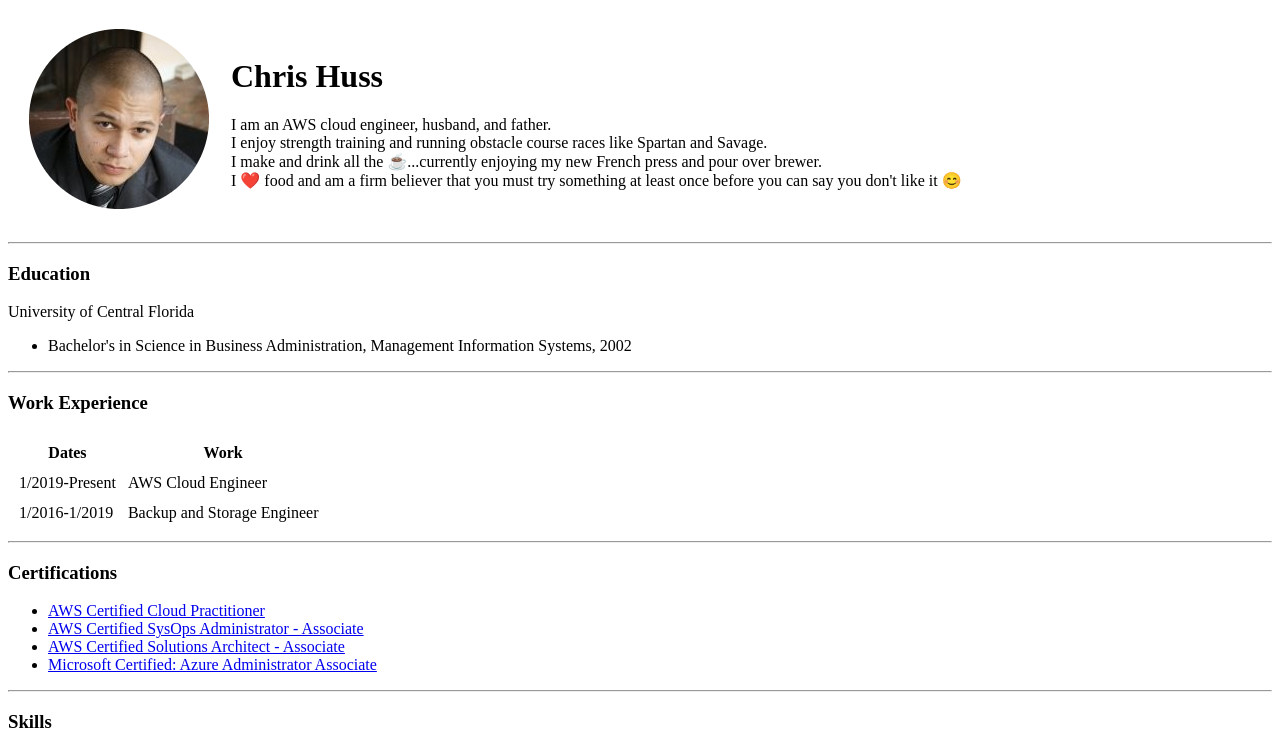
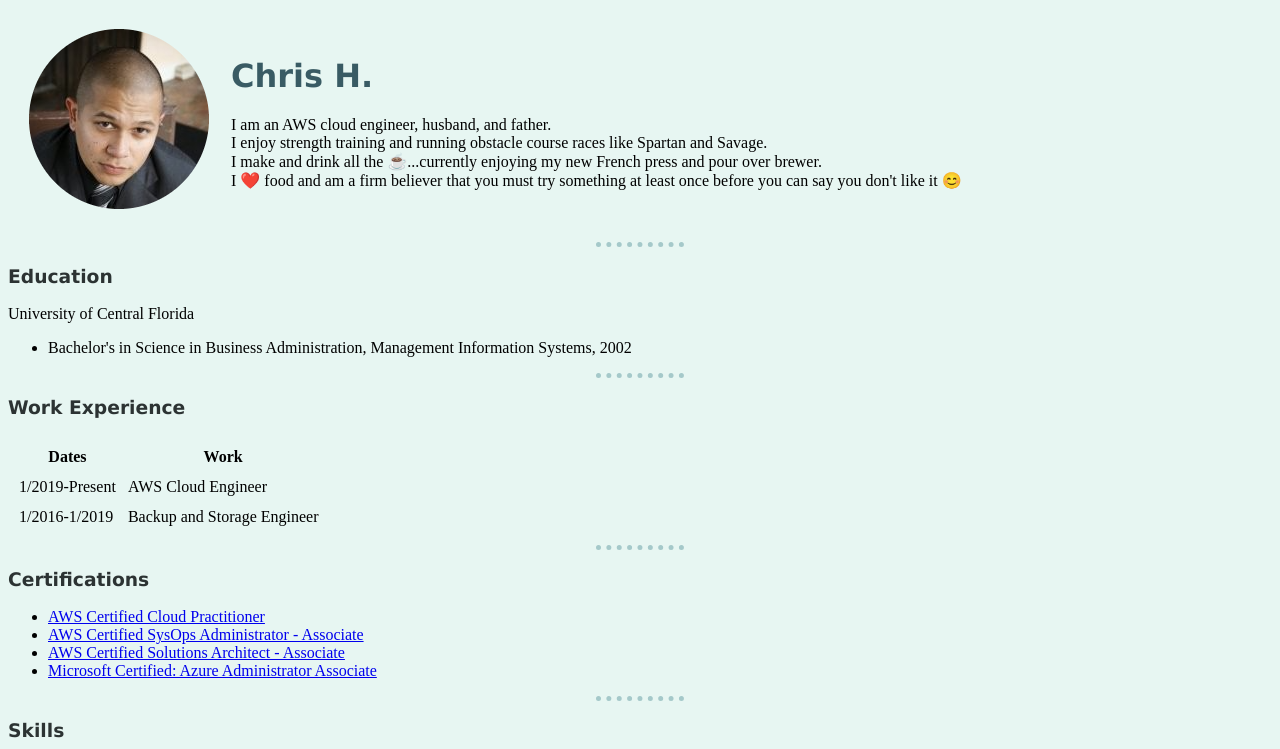
Before and after one commit to cmhuss/cmhuss.github.io, a plain HTML site: page index.html in a window 1280 px wide. Shown: the top 749 px of the page. Drawn offline with Linux system fonts and the light colour scheme.

Commit message:
add external css

```diff
--- /dev/null
+++ b/css/styles.css
@@ -0,0 +1,20 @@
+body {
+    background-color: #E7F6F2;
+}
+
+h1 {
+    color: #395B64;
+    font-family: verdana;
+}
+
+h3 {
+    color: #2C3333;
+    font-family: verdana;
+}
+hr {
+    border-style: none;
+    border-top-style: dotted;
+    border-color: #A5C9CA;
+    border-width: 5px;
+    width: 7%;
+}
--- a/index.html
+++ b/index.html
@@ -3,13 +3,14 @@
     <head>
         <meta charset="UTF-8">
         <title>🖳 Chris's Personal Site</title>
+        <link rel="stylesheet" href="css/styles.css">
     </head>
     <body>
         <table cellspacing="20">
             <tr>
                 <td><img src="images/chuss-profile-circle-crop.png" alt="Chris profile picture"></td>
                 <td>
-            <h1>Chris Huss</h1>
+                <h1>Chris H.</h1>
                 <p>I am an AWS cloud engineer, husband, and father.<br>
                     I enjoy strength training and running obstacle course races like Spartan and Savage.<br>
                     I make and drink all the ☕...currently enjoying my new French press and pour over brewer.<br>
```
Also changed, not shown: contact-me.html (+4 -0 lines), hobbies.html (+4 -0 lines). Lines whose indentation alone changed are shown as unchanged.
